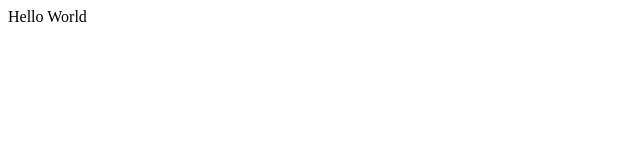
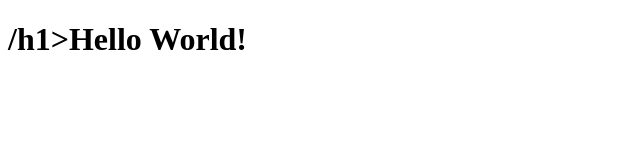
Before and after one commit to NickBynum/day-1, a plain HTML site: page index.html in a window 1280 px wide. Shown: the whole page, without its empty margins (0-640 px from the left). Drawn offline with Linux system fonts and the light colour scheme.

Commit message:
added exclamation point and header 1

```diff
--- a/index.html
+++ b/index.html
@@ -1,11 +1,14 @@
 <!DOCTYPE html>
 <html lang="en">
+
 <head>
   <meta charset="UTF-8">
   <meta name="viewport" content="width=device-width, initial-scale=1.0">
   <title>Day-1</title>
 </head>
+
 <body>
-  Hello World
+  <h1>/h1>Hello World!</h1>
 </body>
+
 </html>
```
